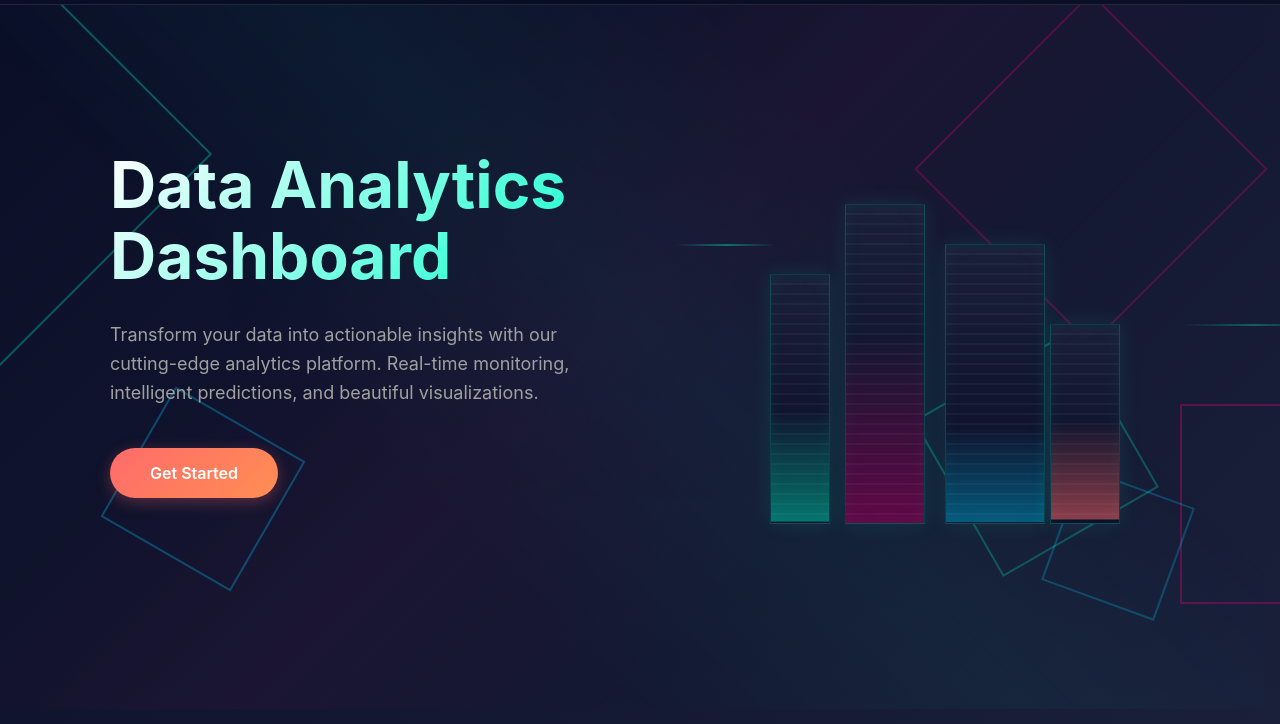
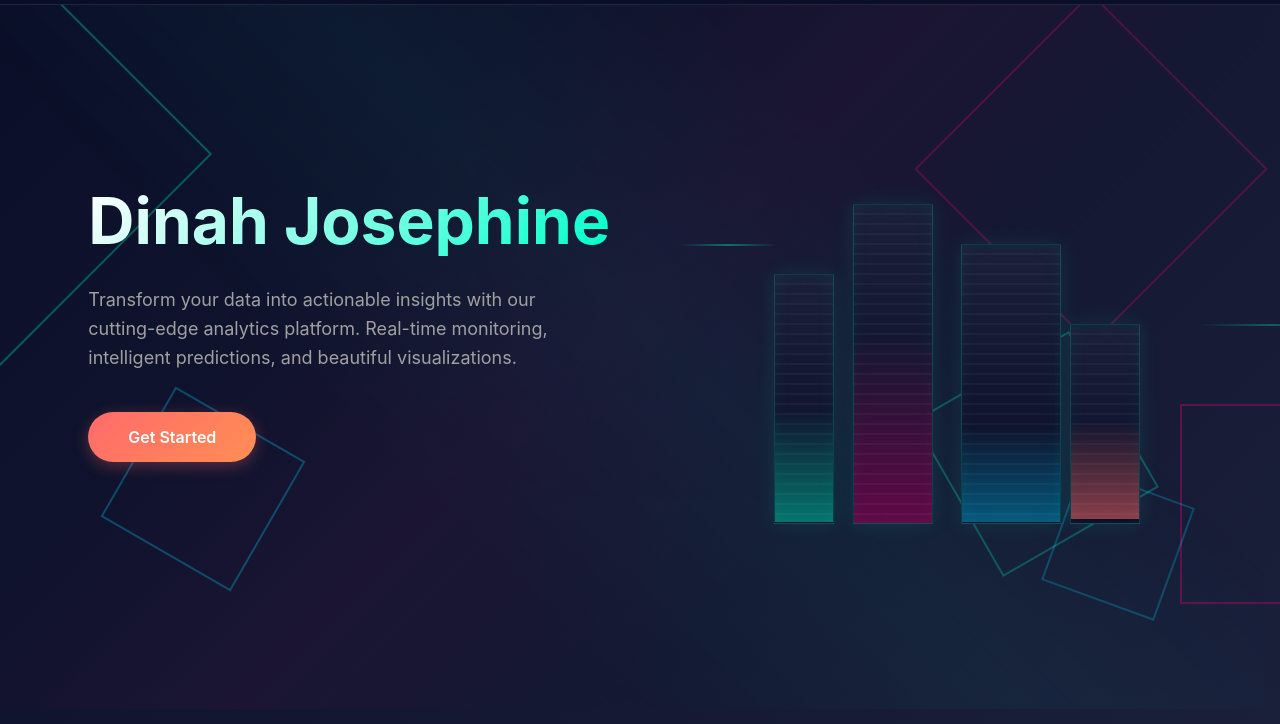
Before and after one commit to dinahjosephine/EY_4.0_SU, a plain HTML site: page index.html in a window 1280 px wide. Shown: the part 76-800 px from the top of the page. Drawn offline with Linux system fonts and the light colour scheme.

Commit message:
added my name

```diff
--- a/index.html
+++ b/index.html
@@ -67,7 +67,7 @@ https://templatemo.com/tm-602-graph-page
 
         <div class="hero-content">
             <div class="hero-text">
-                <h1>Data Analytics<br>Dashboard</h1>
+                <h1>Dinah Josephine</h1>
                 <p>Transform your data into actionable insights with our cutting-edge analytics platform. Real-time monitoring, intelligent predictions, and beautiful visualizations.</p>
                 <a href="#dashboard" class="cta-button">Get Started</a>
             </div>
```
